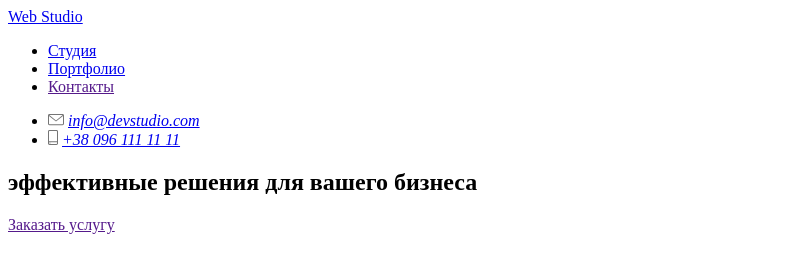
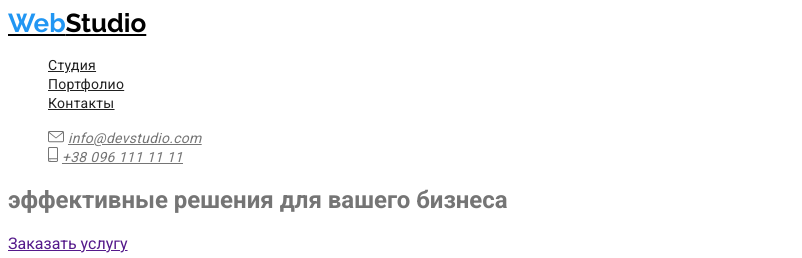
Before and after one commit to Liia-developer/goit-markup-hw-02, a plain HTML site: page index.html in a window 1280 px wide. Shown: the top 258 px of the page, without its empty margins (0-802 px from the left). Drawn offline with Linux system fonts and the light colour scheme.

Commit message:
Подключение файла css, подключены классы в header
1) выбраны все цвета  из макета
2) выбраны шрифты  и  подключены к станице
3) подключен :root и селектор body (указаны основные цвета и шрифты)
4) (в header) указаны классы и объявлены переменные, добавлен стиль текста в style.css

```diff
--- a/css/styles.css
+++ b/css/styles.css
@@ -0,0 +1,68 @@
+/* logo, nav-menu, button, icon, contact (reaction) #2196F3  #AFB1B8 */
+/* logo #000000 */     /* contact #757575 */
+/* nav-menu, filter-button #212121 #ffffff */
+/* title, link #ffffff #212121 */
+/* text #757575 */
+/* background #ffffff */
+/* section-bg #F5F4FA */
+
+:root {
+    --title-color: #212121;
+    --accent-color: #2196F3;
+    --font-logo: 'Raleway', sans-serif;
+    --font-text: 'Roboto', sans-serif;
+}
+
+body {
+  color: #757575;
+  background-color: #ffffff;
+  font-style: normal;
+  font-family: var(--font-text);
+}
+
+.list {
+  list-style: none;
+}
+
+/* .link {
+    lin
+} */
+
+                               /* logo */
+.logo {
+  color: #000000;
+  font-family: var(--font-logo);
+  font-weight: bold;
+  font-size: 26px;
+  line-height: 1.20;
+}
+
+.logo-design {
+  color: var(--accent-color);
+}
+                           /* navigation */
+.menu-nav .link-nav {
+    color: #212121;
+    font-weight: 500;
+    font-size: 14px;
+    line-height: 1.14;
+    letter-spacing: 0.02em;
+}
+
+.link-nav:hover,
+.link-nav:focus {
+    color: var(--accent-color);
+}
+
+.contact-nav .link-contact {
+    color: #757575;
+    font-weight: 500;
+    font-size: 14px;
+    line-height: 1.14;
+    letter-spacing: 0.02em;
+}
+
+.link-contact:hover,
+.link-contact:focus {
+    color: var(--accent-color);
+}
--- a/index.html
+++ b/index.html
@@ -4,34 +4,38 @@
     <meta charset="UTF-8" />
     <meta name="viewport" content="width=device-width, initial-scale=1.0" />
     <title>Студия</title>
+    <link href="https://fonts.googleapis.com/css2?family=Raleway:wght@400;700&family=Roboto:wght@400;700&display=swap" rel="stylesheet">
+    <link rel="stylesheet" href="./css/styles.css" />
   </head>
   <body>
     <!-- menu navigation and contacts -->
     <header>
       <nav>
-        <a href="./index.html">Web Studio</a>
+        <a href="./index.html" class="logo"><span class="logo-design">Web</span>Studio</a>
 
-        <ul>
+        <ul class="menu-nav list">
           <li>
-            <a href="./index.html" target="_blank">Студия</a>
+            <a href="./index.html" target="_blank" class="link-nav">Студия</a>
           </li>
           <li>
-            <a href="./portfolio.html" target="_blank">Портфолио</a>
+            <a href="./portfolio.html" target="_blank" class="link-nav">Портфолио</a>
           </li>
           <li>
-            <a href="" target="_blank">Контакты</a>
+            <a href="" target="_blank" class="link-nav">Контакты</a>
           </li>
         </ul>
 
         <address>
-          <ul>
+          <ul class="contact-nav list">
             <li>
               <img src="./images/envelope(hover).svg" alt="почта" />
-              <a href="mailto:info@devstudio.com">info@devstudio.com</a>
+              <a href="mailto:info@devstudio.com" class="link-contact"
+              >info@devstudio.com</a>
             </li>
             <li>
               <img src="./images/smartphone.svg" alt="телефон" />
-              <a href="tel:+380961111111">+38 096 111 11 11</a>
+              <a href="tel:+380961111111" class="link-contact"
+              >+38 096 111 11 11</a>
             </li>
           </ul>
         </address>
```
Also changed, not shown: portfolio.html (+12 -8 lines).
